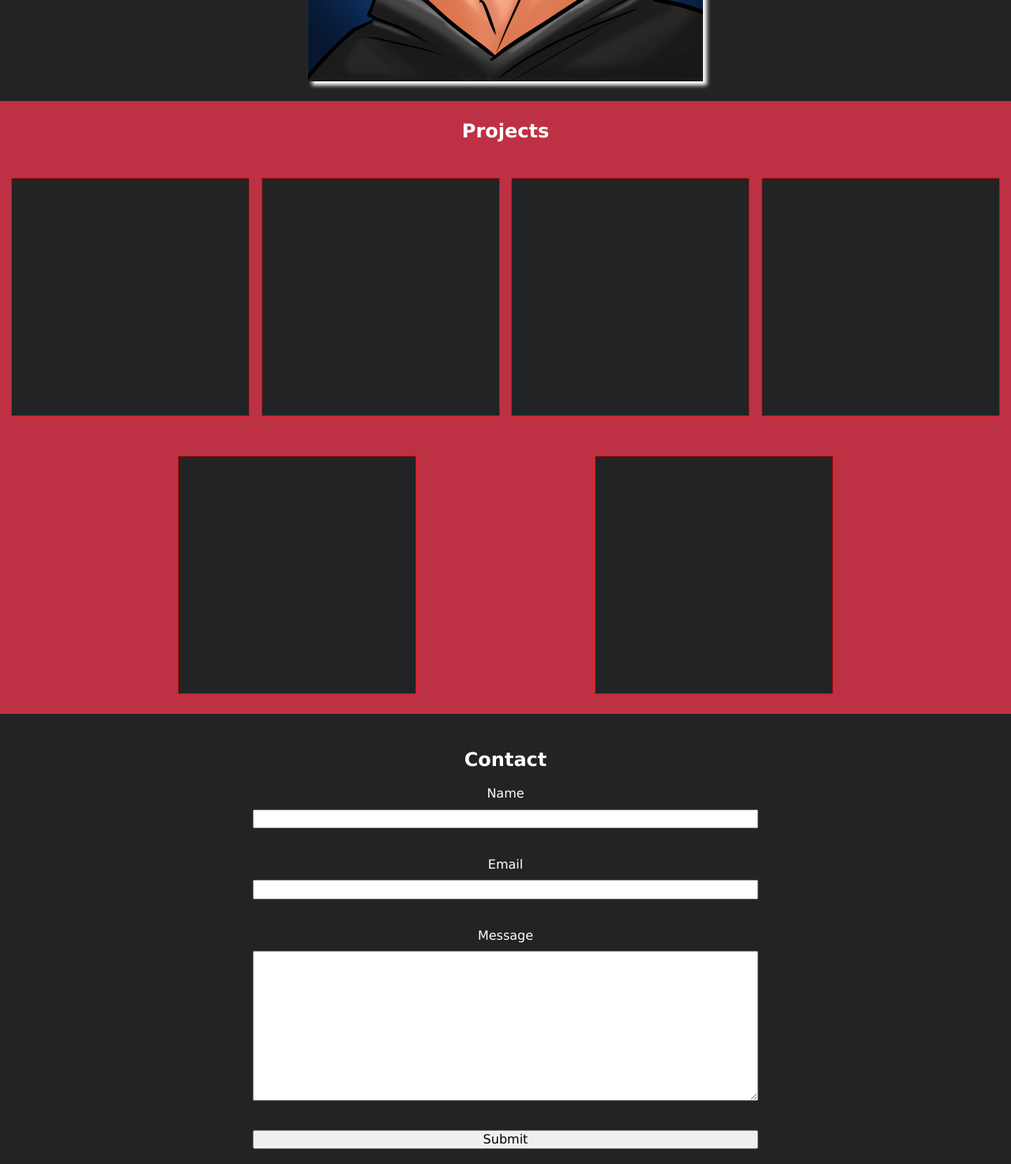
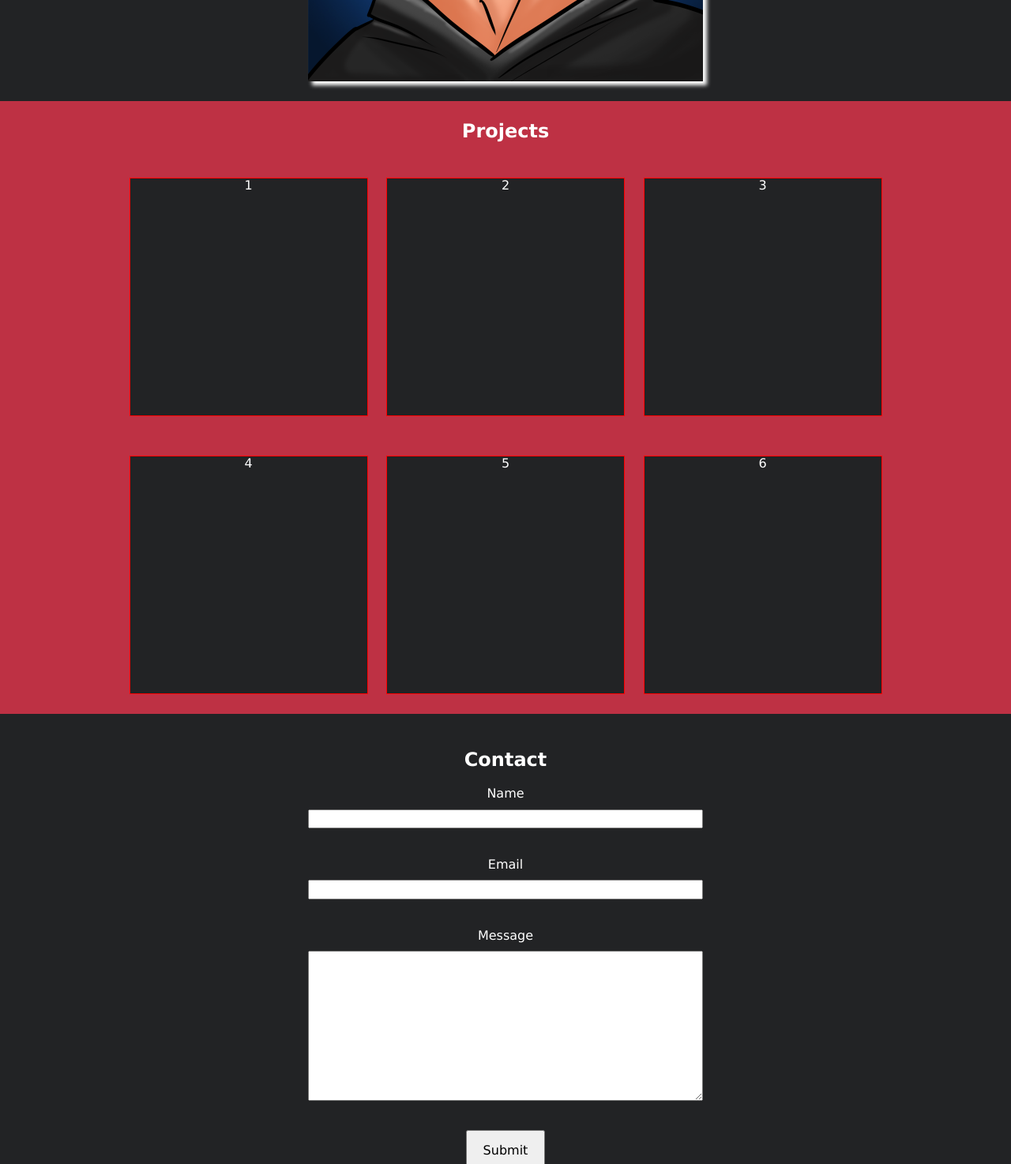
Before and after one commit to ChVoS1989/PortfolioPage, a plain HTML site: page index.html in a window 1280 px wide. Shown: the part 770-2244 px from the top of the page at 79% size. Drawn offline with Linux system fonts and the light colour scheme.

Commit message:
added responsive design

```diff
--- a/index.html
+++ b/index.html
@@ -13,13 +13,13 @@
     <header>
         <nav>
             <menu>
-                <li><a href="">About</a></li>
-                <li><a href="">Projects</a></li>
-                <li><a href="">Contact</a></li>
+                <li><a href="#about">About</a></li>
+                <li><a href="#projects">Projects</a></li>
+                <li><a href="#contact">Contact</a></li>
             </menu>
         </nav>
         <div class="header-container">
-            <h1><span class="red">Welcome,</span> I am Alexander and <span class="red">I'm here to code for you!</span></h1>
+            <h1 id="about"><span class="red">Welcome,</span> I am Alexander and <span class="red">I'm here to code for you!</span></h1>
         </div>
         <h2>Click on me to read more</h2>
     </header>
@@ -27,19 +27,19 @@
         <section>
             <img class="hero" src="images/Alex.png" alt="hero">
         </section>
-        <section class="projects">
+        <section class="projects" id="projects">
             <h2>Projects</h2>
             <div class="projects">
-                <div class="project"></div>
-                <div class="project"></div>
-                <div class="project"></div>
-                <div class="project"></div>
-                <div class="project"></div>
-                <div class="project"></div>
+                <div class="project">1</div>
+                <div class="project">2</div>
+                <div class="project">3</div>
+                <div class="project">4</div>
+                <div class="project">5</div>
+                <div class="project">6</div>
             </div>
         </section>
         <section>
-            <h2>Contact</h2>
+            <h2 id="contact">Contact</h2>
             <form action="">
             <label for="name">Name</label>
             <input type="text" name="name" id="name"><br><br>
--- a/styles/style.css
+++ b/styles/style.css
@@ -73,6 +73,8 @@ div.projects{
     display: flex;
     justify-content: space-evenly;
     flex-wrap: wrap;
+    max-width: 1000px;
+    margin: auto;
 }
 
 div.project{
@@ -89,10 +91,18 @@ form{
     flex-direction: column;
     width: 50%;
     margin: auto;
+    min-width: 350px;
+    max-width: 500px;
 }
 
 label{
     margin-bottom: 10px;
+}
+
+input[type='submit']{
+    width: 100px;
+    padding: 15px;
+    margin: auto;
 }
 
 footer{
```
